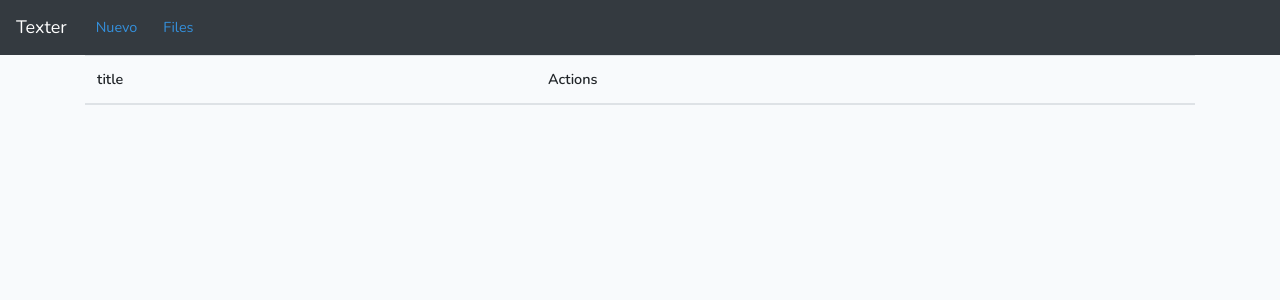
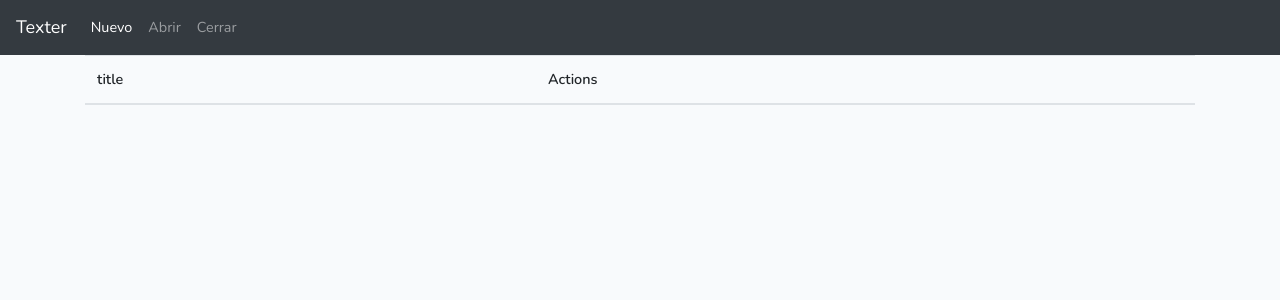
Before and after one commit to AlexisHolyoak/Texter, a Laravel app: page /list in a window 1280 px wide. Shown: the top 300 px of the page. Run offline with Laravel 8, Linux system fonts and the light colour scheme; data that the repository does not hold is empty; some libraries are stand-ins or nearby versions.

Commit message:
Update app.blade.php

```diff
--- a/resources/views/app.blade.php
+++ b/resources/views/app.blade.php
@@ -19,10 +19,13 @@
               <div class="collapse navbar-collapse" id="navbarNav">
                     <ul class="navbar-nav">
                       <li class="nav-item active">
-                            <a href="{{ route('index') }}" class="btn" target="_blank" rel="noopener noreferrer">Nuevo</a>
+                            <a href="{{ route('index') }}" class="nav-link" target="_blank" rel="noopener noreferrer">Nuevo</a>
                       </li>
                       <li class="nav-item">
-                            <a href="{{ route('note.index') }}" class="btn">Files</a>
+                            <a href="{{ route('note.index') }}" class="nav-link">Abrir</a>
+                      </li>
+                       <li class="nav-item">
+                            <a href="#" class="nav-link">Cerrar</a>
                       </li>
                     </ul>
                   </div>
```
